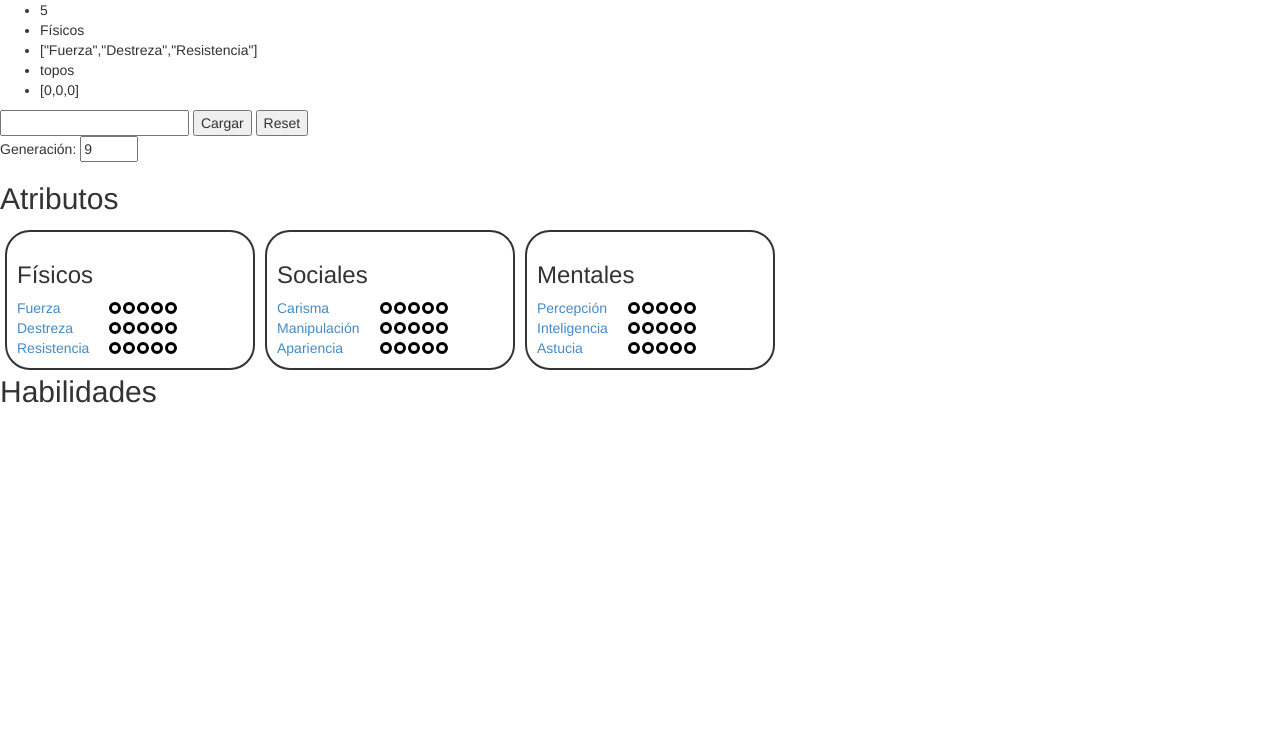
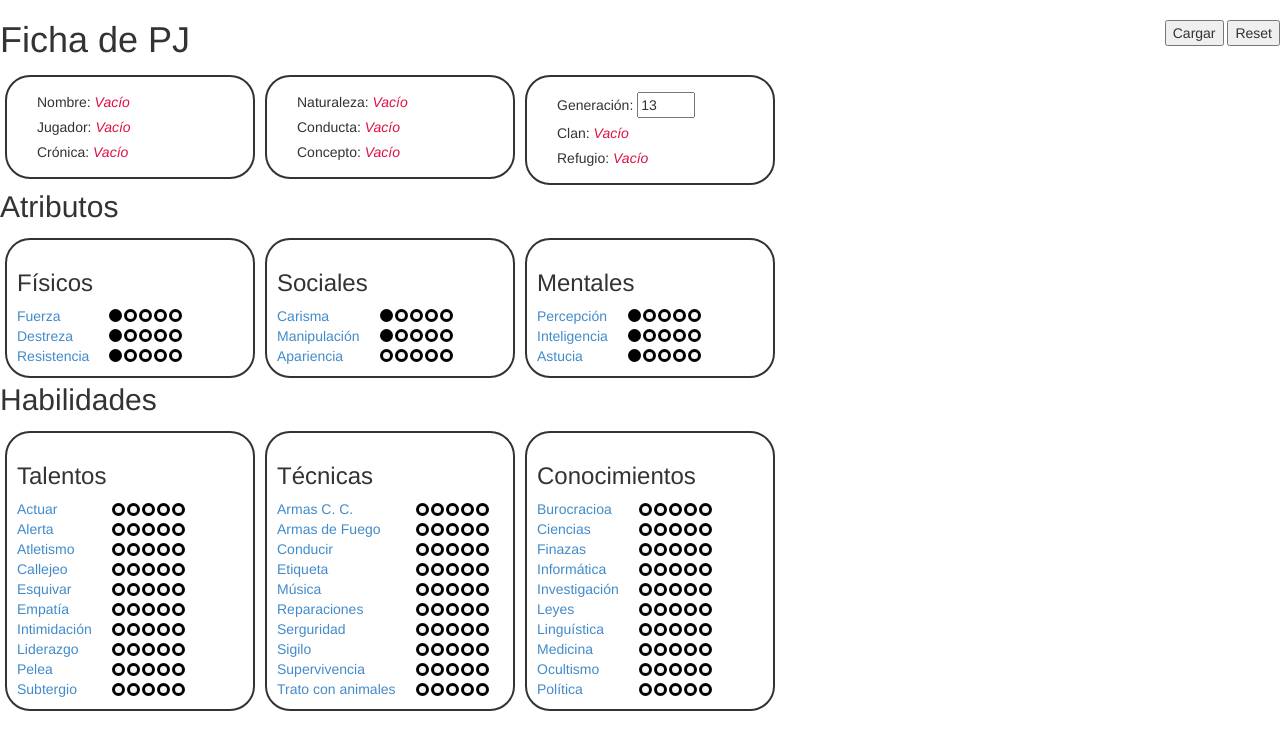
Before and after one commit to Porthoz/crhope, a plain HTML site: page index.html in a window 1280 px wide. Drawn offline with Linux system fonts and the light colour scheme.

Commit message:
Añadidos mas modulos

```diff
--- a/controllers/pjController.js
+++ b/controllers/pjController.js
@@ -15,62 +15,40 @@
  //Funcion pjController
     function pjController(ficha){
         var vm = this;
-        vm.fichaVampiro = {
 
-            "generacion":9,
-            "modulos":[
-                {
-                    "nombre":"Físicos",
-                    "rasgo":["Fuerza","Destreza","Resistencia"],
-                    "valor":[0,0,0],
-                    "maximo":5,
-                    "tipo":"topos"
-                },
-                {
-                    "nombre":"Físicos",
-                    "rasgo":["Carisma","Manipulación","Apariencia"],
-                    "valor":[0,0,0],
-                    "maximo":5
-
-                },
-                {
-                    "nombre":"Físicos",
-                    "rasgo":["Percepción","Inteligencia","Astucia"],
-                    "valor":[0,0,0],
-                    "maximo":5
-                }
-            ]
-
-        };
-        vm.datosPj=vm.fichaVampiro;
-        vm.generacion=vm.datosPj.generacion;
+        vm.datosPj=ficha.fichaVacia();
+        //vm.generacion=vm.datosPj.generacion;
         vm.max=5;
-
-        //Lógica de relación generacion / max atributo
-        //ficha.getFicha().then(function (data){
-        //    vm.datosPj = data;
-        //    vm.generacion =data.generacion;
-        //});
 
         vm.cargarDatos = function() {
 
-            vm.datosPj = ficha.getFicha();
-            vm.generacion=vm.datosPj.generacion;
+            ficha.getFicha().then(function (data){
+                vm.datosPj = data;
+                //vm.generacion =data.generacion;
+            });
+
             console.log('He cargado los datos');
         };
 
         vm.reset = function() {
-            vm.datosPj=vm.fichaVampiro;
+            vm.datosPj=ficha.fichaVacia();
 
         };
 
         this.cambioGeneracion = function() {
-            var ajuste = function(valor){
+
+            var ajuste = function(maximo){
                 for (var i=0; i<vm.datosPj.modulos.length; i++){
-                    vm.datosPj.modulos[i].maximo=valor;
+                    vm.datosPj.modulos[i].maximo=maximo;
+
+                    for (j=0; j<vm.datosPj.modulos[i].valor.length; j++){
+                        if (vm.datosPj.modulos[i].valor[j]>maximo) {
+                            vm.datosPj.modulos[i].valor[j]=maximo;
+                        }
+                    }
                 }
             };
-            switch (this.generacion) {
+            switch (vm.datosPj.generacion) {
                 case(7):
                     ajuste(6);
                     break;
@@ -94,7 +72,7 @@
 
         };
 
-//        this.cambioGeneracion();
+
 
     }
 
--- a/index.html
+++ b/index.html
@@ -19,28 +19,52 @@
 
 </body>
 <div ng-controller="pjController as ctrl">
+    <div style="display: none;">
         <ul>
             <li ng-repeat="rasgos in ctrl.datosPj.modulos[0]"> {{rasgos}}</li>
         </ul>
         <input type="text" ng-model="ctrl.datosPj.atributosFisicos.Nombre[0]"/>
+
+    </div>
+    <div style="float:right;">
         <button ng-click="ctrl.cargarDatos()">Cargar</button>
         <button ng-click="ctrl.reset()">Reset</button>
+    </div>
 
 
-    <p>Generación: <input ng-model="ctrl.generacion" ng-change="ctrl.cambioGeneracion()" type="number" min="3" max="13"></p>
+    <!--<p>Generación: <input ng-model="ctrl.datosPj.generacion" ng-change="ctrl.cambioGeneracion()" type="number" min="3" max="13"></p>-->
     <div class="hojaPersonaje">
-        <div class="linea"><h2>Atributos</h2></div>
+        <h1>Ficha de PJ</h1>
+        <div class="bloque">
+            <div class="etiqueta"><span>Nombre: </span><spam editable-text="ctrl.datosPj.nombre">{{ctrl.datosPj.nombre || "Vacío"}}</spam></div>
+            <div class="etiqueta"><span>Jugador: </span><spam editable-text="ctrl.datosPj.jugador">{{ctrl.datosPj.jugador || "Vacío"}}</spam></div>
+            <div class="etiqueta"><span>Crónica: </span><spam editable-text="ctrl.datosPj.cronica">{{ctrl.datosPj.cronica || "Vacío"}}</spam></div>
+        </div>
+        <!--<div class="linea">fdgfd</div>-->
+        <div class="bloque">
+            <div class="etiqueta"><span>Naturaleza: </span><spam editable-text="ctrl.datosPj.naturaleza">{{ctrl.datosPj.naturaleza || "Vacío"}}</spam></div>
+            <div class="etiqueta"><span>Conducta: </span><spam editable-text="ctrl.datosPj.conducta">{{ctrl.datosPj.conducta || "Vacío"}}</spam></div>
+            <div class="etiqueta"><span>Concepto: </span><spam editable-text="ctrl.datosPj.concepto">{{ctrl.datosPj.concepto || "Vacío"}}</spam></div>
+        </div>
+        <!--<div class="linea"></div>-->
+        <div class="bloque">
+            <div class="etiqueta"><spam>Generación: </spam> <input ng-model="ctrl.datosPj.generacion" ng-change="ctrl.cambioGeneracion()" type="number" min="3" max="13"></div>
+            <div class="etiqueta"><span>Clan: </span><spam editable-text="ctrl.datosPj.clan">{{ctrl.datosPj.clan || "Vacío"}}</spam></div>
+            <div class="etiqueta"><span>Refugio: </span><spam editable-text="ctrl.datosPj.refugio">{{ctrl.datosPj.refugio || "Vacío"}}</spam></div>
+        </div>
+
+        <div class="linea"><h2>Atributos</h2><div>
         <div>
             <div class="bloque"><div><h3>Físicos</h3></div><topos modulo="ctrl.datosPj.modulos[0]"></topos></div>
             <div class="bloque"><div><h3>Sociales</h3></div><topos modulo="ctrl.datosPj.modulos[1]"></topos></div>
             <div class="bloque"><div><h3>Mentales</h3></div><topos modulo="ctrl.datosPj.modulos[2]"></topos></div>
         </div>
         <div class="linea"><h2>Habilidades</h2></div>
-        <!--<div class="linea">-->
-            <!--<div class="bloque"><div><h3>Talentos</h3></div><topos modulo="Actuar,Alerta,Atletismo,Callejeo,Esquivar,Empatía,Intimidación,Liderazgo,Pelea,Subtergio"  max="ctrl.max"></topos></div>-->
-            <!--<div class="bloque"><div><h3>Técnicas</h3></div><topos modulo="Armas C. C.,Armas de Fuego,Conducir,Etiqueta,Música,Reparaciones,Serguridad,Sigilo,Supervivencia,Trato con animales"  max="ctrl.max"></topos></div>-->
-            <!--<div class="bloque"><div><h3>Conocimientos</h3></div><topos modulo="Burocracioa,Ciencias,Finazas,Informática,Investigación,Leyes,Linguística,Medicina,Ocultismo,Política"  max="ctrl.max"></topos></div>-->
-        <!--</div>-->
+        <div class="linea">
+            <div class="bloque"><div><h3>Talentos</h3></div><topos modulo="ctrl.datosPj.modulos[3]"></topos></div>
+            <div class="bloque"><div><h3>Técnicas</h3></div><topos modulo="ctrl.datosPj.modulos[4]"></topos></div>
+            <div class="bloque"><div><h3>Conocimientos</h3></div><topos modulo="ctrl.datosPj.modulos[5]"></topos></div>
+        </div>
         <!--<div class="linea"><h2>Ventajas</h2></div>-->
         <!--<div>-->
             <!--<div class="bloque"><div><h3>Disciplinas</h3></div><topos modulo="Auspex,Celeridad,Presencia"  max="ctrl.max"></topos></div>-->
--- a/services/fichaProvider.js
+++ b/services/fichaProvider.js
@@ -8,40 +8,71 @@
     function ficha($http,$q){
         var fichaFactory={};
 
-        //fichaFactory.getFicha = function (){
-        //    var defferer = $q.defer();
-        //    $http.get('fichas/fichas.json').success(function (data){
-        //        //console.log(data);
-        //        defferer.resolve(data);
-        //        });
-        //    return defferer.promise;
-        //};
+        fichaFactory.getFicha = function (){
+            var defferer = $q.defer();
+            $http.get('fichas/fichas.json').success(function (data){
+                  defferer.resolve(data);
+                });
+            return defferer.promise;
+        };
 
-        fichaFactory.getFicha= function(){
+        fichaFactory.fichaVacia = function(){
 
             return {
-                "generacion":9,
+                "nombre":"",
+                "jugador":"",
+                "cronica":"",
+                "naturaleza":"",
+                "conducta":"",
+                "concepto":"",
+                "generacion":13,
+                "clan":"",
+                "refugio":"",
                 "modulos":[
                     {
                         "nombre":"Físicos",
                         "rasgo":["Fuerza","Destreza","Resistencia"],
-                        "valor":[2,3,4],
+                        "valor":[1,1,1],
                         "maximo":5,
                         "tipo":"topos"
                     },
                     {
-                        "nombre":"Físicos",
+                        "nombre":"Sociales",
                         "rasgo":["Carisma","Manipulación","Apariencia"],
-                        "valor":[2,5,0],
-                        "maximo":5
+                        "valor":[1,1,0],
+                        "maximo":5,
+                        "tipo":"topos"
 
                     },
                     {
-                        "nombre":"Físicos",
+                        "nombre":"Mentales",
                         "rasgo":["Percepción","Inteligencia","Astucia"],
-                        "valor":[3,2,3],
-                        "maximo":5
+                        "valor":[1,1,1],
+                        "maximo":5,
+                        "tipo":"topos"
+                    },
+                    {
+                        "nombre":"Talentos",
+                        "rasgo":["Actuar","Alerta","Atletismo","Callejeo","Esquivar","Empatía","Intimidación","Liderazgo","Pelea","Subtergio"],
+                        "valor":[0,0,0,0,0,0,0,0,0,0],
+                        "maximo":5,
+                        "tipo":"topos"
+                    },
+                    {
+                        "nombre":"Técnicas",
+                        "rasgo":["Armas C. C.","Armas de Fuego","Conducir","Etiqueta","Música","Reparaciones","Serguridad","Sigilo","Supervivencia","Trato con animales"],
+                        "valor":[0,0,0,0,0,0,0,0,0,0],
+                        "maximo":5,
+                        "tipo":"topos"
+                    },
+                    {
+                        "nombre":"Conocimientos",
+                        "rasgo":["Burocracioa","Ciencias","Finazas","Informática","Investigación","Leyes","Linguística","Medicina","Ocultismo","Política"],
+                        "valor":[0,0,0,0,0,0,0,0,0,0],
+                        "maximo":5,
+                        "tipo":"topos"
                     }
+
                 ]
 
             }
--- a/style/style.css
+++ b/style/style.css
@@ -1,8 +1,8 @@
 .desmarcado {
 
     border-radius: 50%;
-    width: 12px;
-    height: 12px;
+    width: 13px;
+    height: 13px;
     background-color: whitesmoke;
     border:solid black 3px;
     float: left;
@@ -14,8 +14,8 @@
 .marcado {
 
     border-radius: 50%;
-    width: 12px;
-    height: 12px;
+    width: 13px;
+    height: 13px;
     background-color: black;
     border:solid black 3px;
     float: left;
@@ -38,6 +38,10 @@
     margin: 5px;
     height: 100%;
 }
+.etiqueta{
+    /*float:left;*/
+    margin:5px 20px
+}
 
 .hojaPersonaje {
     /*background-color: cornflowerblue;*/
```
Also changed, not shown: fichas/fichas.json (+52 -16 lines). Lines whose indentation alone changed are shown as unchanged.
